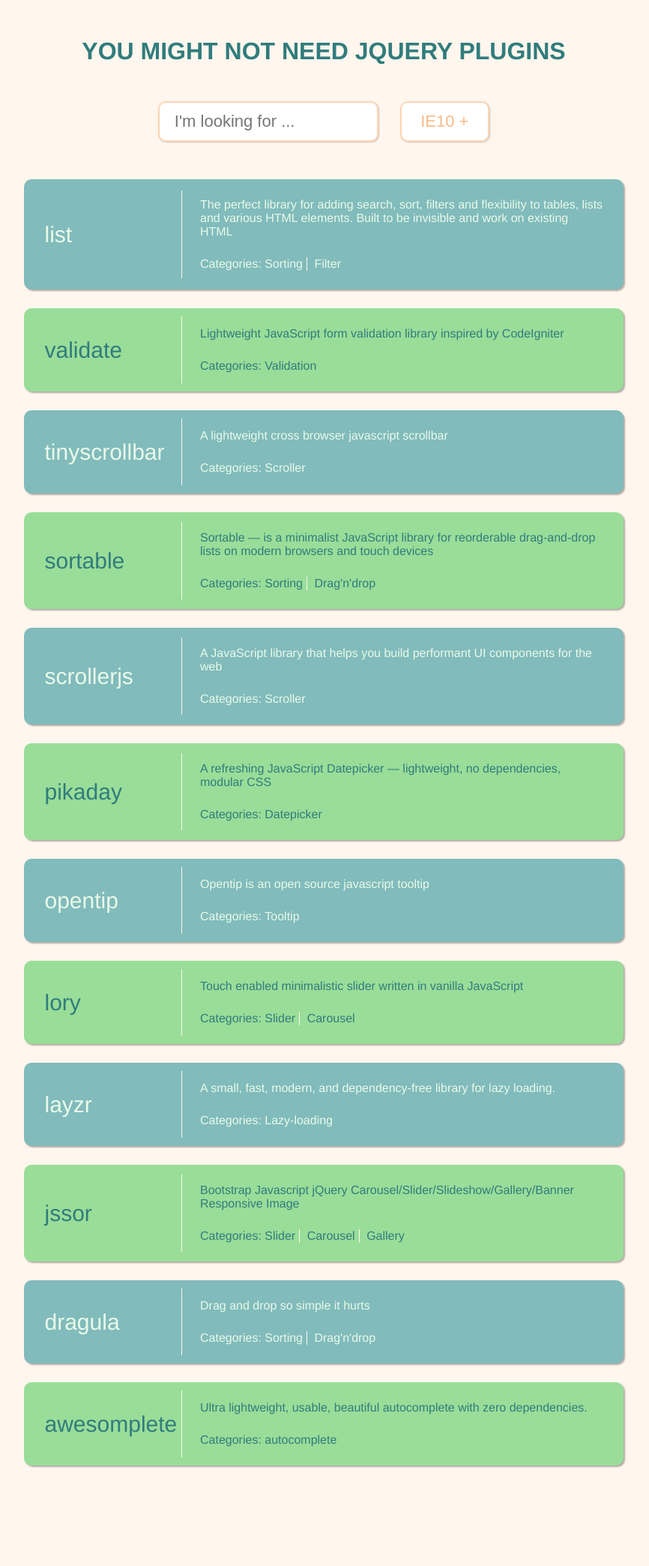
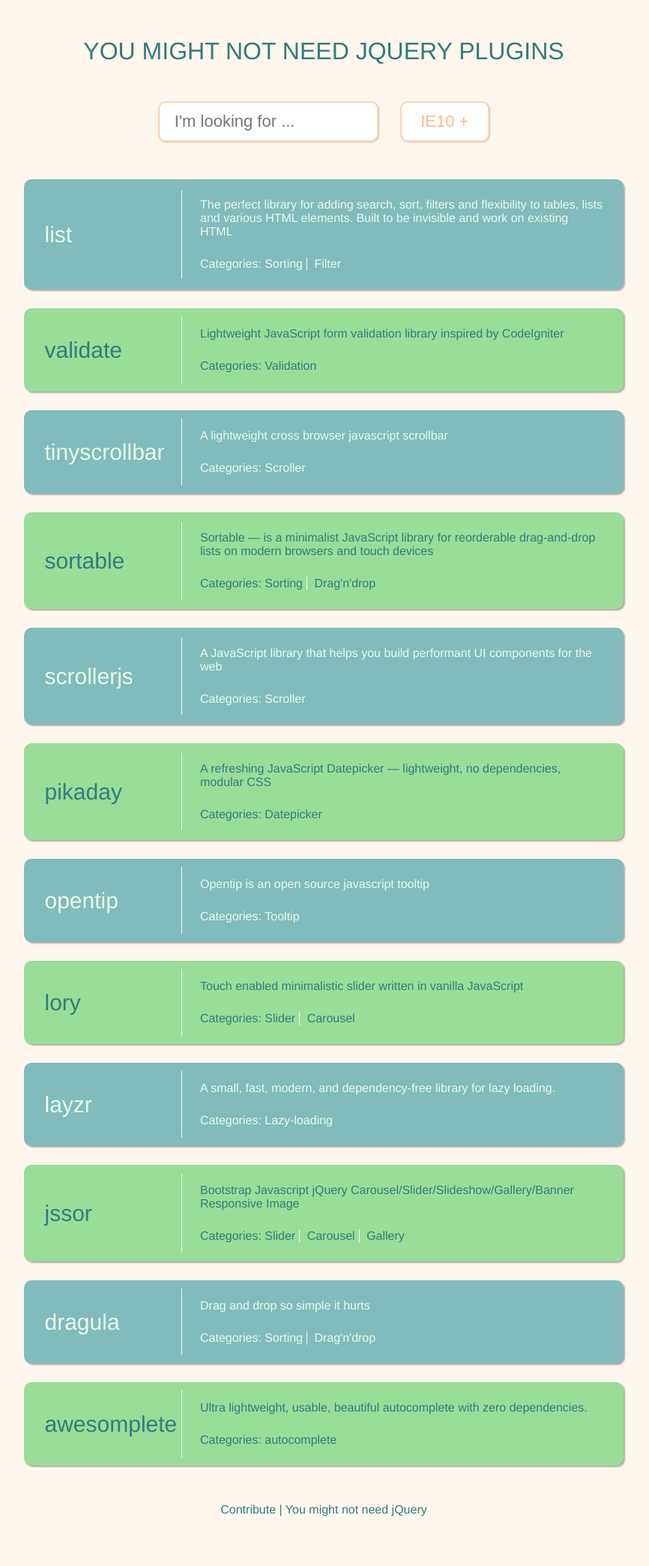
Before and after one commit to davidyezsetz/you-might-not-need-jquery-plugins, a Jekyll site: the page built from index.html, in a window 1280 px wide. Shown: the whole page at 75% size, without its empty margins (208-1074 px from the left). Built offline with Jekyll 4.4.1, drawn with Linux system fonts in a browser that asks for light colours; Markdown is read by kramdown in place of the engine named in the settings; before the commit the page ends 2029 px from its top, so only the background shows below that.

Commit message:
Add contribute links

```diff
--- a/index.html
+++ b/index.html
@@ -1,8 +1,9 @@
 ---
 layout: default
 ---
+<div class="wrapper">
   <h1>You might not need jQuery plugins</h1>
-<section class="wrapper" id="js_plugins">
+  <section id="js_plugins">
     <div class="controls">
       <input class="search" placeholder="I'm looking for ..." list="categories">
       <datalist id="categories">
@@ -38,3 +39,5 @@
       {% endfor %}
     </ul>
   </section>
+  <p><a href="https://github.com/davidyezsetz/you-might-not-need-jquery-plugins" target="_blank">Contribute</a> | <a href="http://youmightnotneedjquery.com/" target="_blank">You might not need jQuery</a></p>
+</div>
--- a/style.css
+++ b/style.css
@@ -8,10 +8,25 @@
   text-align: center;
 }
 
+section {
+  margin-bottom: 50px;
+}
+
 h1 {
   margin: 0 0 48px;
 
+  font-weight: 400;
   text-transform: uppercase;
+}
+
+a, a:visited {
+  color: #317C7C;
+  text-decoration: none;
+  transition: color: .2s ease-in-out;
+}
+
+a:hover, a:active {
+  color: #529595;
 }
 
 .wrapper {
```
Lines whose indentation alone changed are shown as unchanged.
